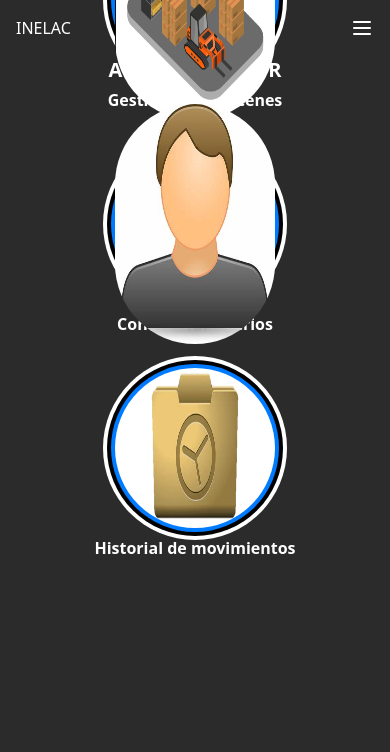
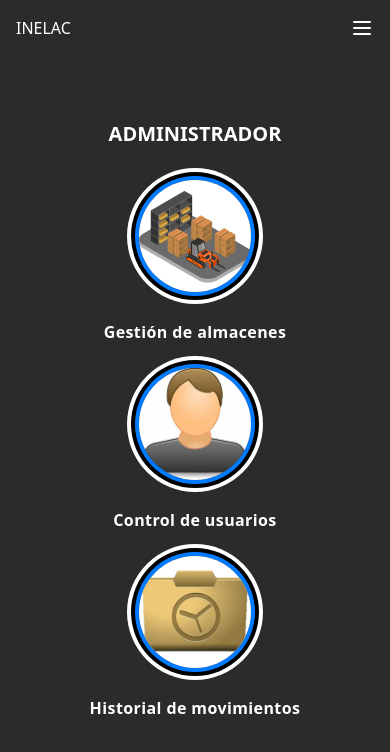
Before and after one commit to Hugoxter-twilght14/tableros-de-control, a Next.js app: page / in a window 390 px wide. Shown: the top 752 px of the page. Built offline with nearby package versions, Linux system fonts and the light colour scheme.

Commit message:
creacion de apartados de los almacenes de refacciones y quimicos: gestion_inventarios y dashboards asi como ajustes de diseño para responsive en todas las vistas

```diff
--- a/src/app/(routes)/(home)/components/ControlUsuarios/ControlUsuarios.tsx
+++ b/src/app/(routes)/(home)/components/ControlUsuarios/ControlUsuarios.tsx
@@ -1,4 +1,4 @@
-"use client"
+"use client";
 import { useRouter } from "next/navigation";
 
 export function ControlUsuarios() {
@@ -9,19 +9,35 @@ export function ControlUsuarios() {
   };
 
   return (
-    <div className="relative flex flex-col items-center">
+    <div className="relative flex flex-col items-center gap-4 sm:gap-6 md:gap-8">
       {/* Contenedor principal con imagen */}
       <div
-      className="relative w-40 h-40 md:w-52 md:h-52 lg:w-60 lg:h-60 rounded-full flex items-center justify-center cursor-pointer hover:shadow-lg transition duration-300
-      shadow-[0_0_0_4px_#007bff,0_0_0_8px_black,0_0_0_12px_white]"
-       onClick={handleNavigation} // Click en la imagen manda a Control de Usuarios
+        className="
+          relative
+          w-28 h-28
+          sm:w-36 sm:h-36
+          md:w-44 md:h-44
+          lg:w-52 lg:h-52
+          rounded-full
+          flex items-center justify-center
+          cursor-pointer
+          hover:shadow-lg transition duration-300
+          shadow-[0_0_0_4px_#007bff,0_0_0_8px_black,0_0_0_12px_white]
+        "
+        onClick={handleNavigation}
       >
         {/* Imagen de almacén */}
-        <img src="/iconos/icono_usuario.jpg" alt="Control de usuarios" className="w-60 h-60 rounded-full" />
+        <img
+          src="/iconos/icono_usuario.jpg"
+          alt="Control de usuarios"
+          className="object-cover w-full h-full rounded-full"
+        />
       </div>
 
       {/* Texto debajo del círculo */}
-      <p className="text-white text-center mt-2 font-semibold">Control de usuarios</p>
+      <p className="text-white text-center mt-3 text-base sm:text-lg md:text-xl font-bold tracking-wide">
+        Control de usuarios
+      </p>
     </div>
   );
 }
--- a/src/app/(routes)/(home)/components/GestionAlmacen/GestionAlmacen.tsx
+++ b/src/app/(routes)/(home)/components/GestionAlmacen/GestionAlmacen.tsx
@@ -1,4 +1,4 @@
-"use client"
+"use client";
 import { useRouter } from "next/navigation";
 
 export function GestionAlmacen() {
@@ -9,19 +9,35 @@ export function GestionAlmacen() {
   };
 
   return (
-    <div className="relative flex flex-col items-center">
-      {/* Contenedor principal con imagen y bordes múltiples */}
+    <div className="relative flex flex-col items-center gap-4 sm:gap-6 md:gap-8">
+      {/* Contenedor principal con imagen */}
       <div
-      className="relative w-40 h-40 md:w-52 md:h-52 lg:w-60 lg:h-60 rounded-full flex items-center justify-center cursor-pointer hover:shadow-lg transition duration-300
-      shadow-[0_0_0_4px_#007bff,0_0_0_8px_black,0_0_0_12px_white]"
-       onClick={handleNavigation} // Click en la imagen manda a Gestion de Almacenes
+        className="
+          relative
+          w-28 h-28
+          sm:w-36 sm:h-36
+          md:w-44 md:h-44
+          lg:w-52 lg:h-52
+          rounded-full
+          flex items-center justify-center
+          cursor-pointer
+          hover:shadow-lg transition duration-300
+          shadow-[0_0_0_4px_#007bff,0_0_0_8px_black,0_0_0_12px_white]
+        "
+        onClick={handleNavigation}
       >
         {/* Imagen de almacén */}
-        <img src="/iconos/gestion_almacenes.png" alt="Gestión de Almacenes" className="w-60 h-60 rounded-full" />
+        <img
+          src="/iconos/gestion_almacenes.png"
+          alt="Gestión de Almacenes"
+          className="object-cover w-full h-full rounded-full"
+        />
       </div>
 
       {/* Texto debajo del círculo */}
-      <p className="text-white text-center mt-2 font-semibold">Gestión de almacenes</p>
+      <p className="text-white text-center mt-3 text-base sm:text-lg md:text-xl font-bold tracking-wide">
+        Gestión de almacenes
+      </p>
     </div>
   );
 }
--- a/src/app/(routes)/(home)/components/HistorialMovimiento/HistorialMovimiento.tsx
+++ b/src/app/(routes)/(home)/components/HistorialMovimiento/HistorialMovimiento.tsx
@@ -1,4 +1,4 @@
-"use client"
+"use client";
 import { useRouter } from "next/navigation";
 
 export function HistorialMovimiento() {
@@ -9,19 +9,35 @@ export function HistorialMovimiento() {
   };
 
   return (
-    <div className="relative flex flex-col items-center">
+    <div className="relative flex flex-col items-center gap-4 sm:gap-6 md:gap-8">
       {/* Contenedor principal con imagen */}
       <div
-      className="relative w-40 h-40 bg-white md:w-52 md:h-52 lg:w-60 lg:h-60 rounded-full flex items-center justify-center cursor-pointer hover:shadow-lg transition duration-300
-      shadow-[0_0_0_4px_#007bff,0_0_0_8px_black,0_0_0_12px_white]"
-       onClick={handleNavigation} // Click en la imagen que manda a Historial de Movimientos
+        className="
+          relative
+          w-28 h-28
+          sm:w-36 sm:h-36
+          md:w-44 md:h-44
+          lg:w-52 lg:h-52
+          rounded-full
+          flex items-center justify-center
+          cursor-pointer
+          hover:shadow-lg transition duration-300
+          shadow-[0_0_0_4px_#007bff,0_0_0_8px_black,0_0_0_12px_white]
+        "
+        onClick={handleNavigation}
       >
         {/* Imagen de almacén */}
-        <img src="/iconos/historial_icono.png" alt="Historial de movimientos" className="w-[400px] h-50 rounded-full" />
+        <img
+          src="/iconos/historial_icono.png"
+          alt="Historial de movimientos"
+          className="object-cover w-full h-full rounded-full bg-white"
+        />
       </div>
 
       {/* Texto debajo del círculo */}
-      <p className="text-white text-center mt-2 font-semibold">Historial de movimientos</p>
+      <p className="text-white text-center mt-3 text-base sm:text-lg md:text-xl font-bold tracking-wide">
+        Historial de movimientos
+      </p>
     </div>
   );
 }
--- /dev/null
+++ b/src/app/(routes)/(quimicos)/dashboard_quimicos/page.tsx
@@ -0,0 +1,9 @@
+import React from 'react'
+
+export default function page() {
+  return (
+    <div>
+      VISTA DASHBOARD QUIMICOS
+    </div>
+  )
+}
--- /dev/null
+++ b/src/app/(routes)/(quimicos)/gestion_inventario_quimicos/page.tsx
@@ -0,0 +1,9 @@
+import React from 'react'
+
+export default function page() {
+  return (
+    <div>
+      VISTA DE TABLA INVENTARIO QUIMICOS
+    </div>
+  )
+}
--- /dev/null
+++ b/src/app/(routes)/(refacciones)/dashboard_refacciones/page.tsx
@@ -0,0 +1,9 @@
+import React from 'react'
+
+export default function page() {
+  return (
+    <div>
+      VISTA DEL DASHBOARD REFACCIONES
+    </div>
+  )
+}
--- /dev/null
+++ b/src/app/(routes)/(refacciones)/gestion_inventario_refacciones/page.tsx
@@ -0,0 +1,9 @@
+import React from 'react'
+
+export default function page() {
+  return (
+    <div>
+      VISTA DE INVENTARIO REFACCIONES
+    </div>
+  )
+}
--- a/src/app/(routes)/almacenes/components/Quimicos/Quimicos.tsx
+++ b/src/app/(routes)/almacenes/components/Quimicos/Quimicos.tsx
@@ -31,29 +31,20 @@ export function Quimicos() {
       {/* Menú circular alrededor del botón principal */}
       {showMenu && (
         <div className="absolute flex flex-col gap-3 right-[-115px] md:right-[-130px] lg:right-[-150px] top-9">
-          {/* Botón 1: Dar Alta */}
-          <button
-            className="bg-[#0D0A62] text-white text-xs md:text-sm px-3 py-2 rounded-full shadow-lg
-            transition-all duration-300 cursor-pointer hover:bg-blue-500 border-white border-2"
-            onClick={() => handleNavigation("/dar-alta")}
-          >
-            ➕ Dar Alta
-          </button>
-
-          {/* Botón 2: Lista de Químicos */}
+          {/* Botón 1: Gestion de inventario */}
           <button
             className="bg-[#0D0A62] text-white text-xs md:text-sm px-3 py-2 rounded-full shadow-lg transition-all
             duration-300 cursor-pointer hover:bg-blue-500 border-white border-2"
-            onClick={() => handleNavigation("/listado-productos")}
+            onClick={() => handleNavigation("/gestion_inventario_quimicos")}
           >
-            📦 Lista de Químicos
+            📦 Gestión de inventario
           </button>
 
           {/* Botón 3: Dashboard */}
           <button
             className="bg-[#0D0A62] text-white text-xs md:text-sm px-3 py-2 rounded-full shadow-lg
             transition-all duration-300 cursor-pointer hover:bg-blue-500 border-white border-2"
-            onClick={() => handleNavigation("/dashboard")}
+            onClick={() => handleNavigation("/dashboard_quimicos")}
           >
             📊 Dashboard
           </button>
--- a/src/app/(routes)/almacenes/components/Refacciones/Refacciones.tsx
+++ b/src/app/(routes)/almacenes/components/Refacciones/Refacciones.tsx
@@ -31,29 +31,20 @@ export function Refacciones() {
       {/* Menú circular alrededor del botón principal */}
       {showMenu && (
         <div className="absolute flex flex-col gap-3 left-[-105px] md:left-[-130px] lg:left-[-150px] top-9">
-          {/* Botón 1: Dar Alta */}
+          {/* Botón 1: Gestion de inventario */}
           <button
             className="bg-[#0D0A62] text-white text-xs md:text-sm px-3 py-2 rounded-full shadow-lg
             transition-all duration-300 cursor-pointer hover:bg-blue-500 border-white border-2"
-            onClick={() => handleNavigation("/dar-alta")}
+            onClick={() => handleNavigation("/gestion_inventario_refacciones")}
           >
-            ➕ Dar Alta
-          </button>
-
-          {/* Botón 2: Lista de Refacciones */}
-          <button
-            className="bg-[#0D0A62] text-white text-xs md:text-sm px-3 py-2 rounded-full shadow-lg
-            transition-all duration-300 cursor-pointer hover:bg-blue-500 border-white border-2"
-            onClick={() => handleNavigation("/listado-productos")}
-          >
-            📦 Lista de Refacciones
+            📦 Gestion de inventario
           </button>
 
           {/* Botón 3: Dashboard */}
           <button
             className="bg-[#0D0A62] text-white text-xs md:text-sm px-3 py-2 rounded-full shadow-lg
             transition-all duration-300 cursor-pointer hover:bg-blue-500 border-white border-2"
-            onClick={() => handleNavigation("/dashboard")}
+            onClick={() => handleNavigation("/dashboard_refacciones")}
           >
             📊 Dashboard
           </button>
--- a/src/app/layout.tsx
+++ b/src/app/layout.tsx
@@ -24,7 +24,7 @@ export default function RootLayout({
   children: React.ReactNode;
 }>) {
   return (
-    <html lang="en">
+    <html lang="es">
       <body
         className={`${geistSans.variable} ${geistMono.variable} antialiased bg-[#2b2b2b]`}
       >
--- a/src/app/page.tsx
+++ b/src/app/page.tsx
@@ -5,19 +5,32 @@ import { ControlUsuarios } from "./(routes)/(home)/components/ControlUsuarios";
 
 export default function Home() {
   return (
-    <div className="relative bg-[#2b2b2b]">
-      <Navbar/>
-       {/* Contenedor para centrar el título y los componentes en pantallas grandes */}
-      <div className=" lg:mt-42 lg:mb-[-100px] px-4">
+    <div className="relative bg-[#2b2b2b] min-h-screen overflow-hidden">
+      {/* Navbar */}
+      <Navbar />
+
+      {/* Título con margen adaptativo */}
+      <div className="mt-16 md:mt-24 lg:mt-32 mb-8 px-4">
         <h1 className="text-white text-xl md:text-3xl lg:text-4xl font-bold text-center">
           ADMINISTRADOR
         </h1>
       </div>
-      <div className="flex flex-col md:flex-row items-center justify-center gap-8 w-full h-[80vw] md:h-[56.25vw] lg:h-[45vw]">
-        <GestionAlmacen />
-        <ControlUsuarios />
-        <HistorialMovimiento />
+
+      {/* Contenedor principal: en móviles, apilados; en tablets/PC, en fila */}
+      <div className="flex flex-col md:flex-row items-center justify-center gap-6 md:gap-10 lg:gap-16 w-full px-4">
+
+        {/* Contenedor de cada tarjeta/ícono,
+            usando un ancho dinámico según el dispositivo */}
+        <div className="flex items-center justify-center w-full md:w-1/3 lg:w-1/4">
+          <GestionAlmacen />
+        </div>
+        <div className="flex items-center justify-center w-full md:w-1/3 lg:w-1/4">
+          <ControlUsuarios />
+        </div>
+        <div className="flex items-center justify-center w-full md:w-1/3 lg:w-1/4">
+          <HistorialMovimiento />
+        </div>
       </div>
     </div>
-  )
+  );
 }
```
Also changed, not shown: 1 other file (tests, documents, lock files or other folders).
